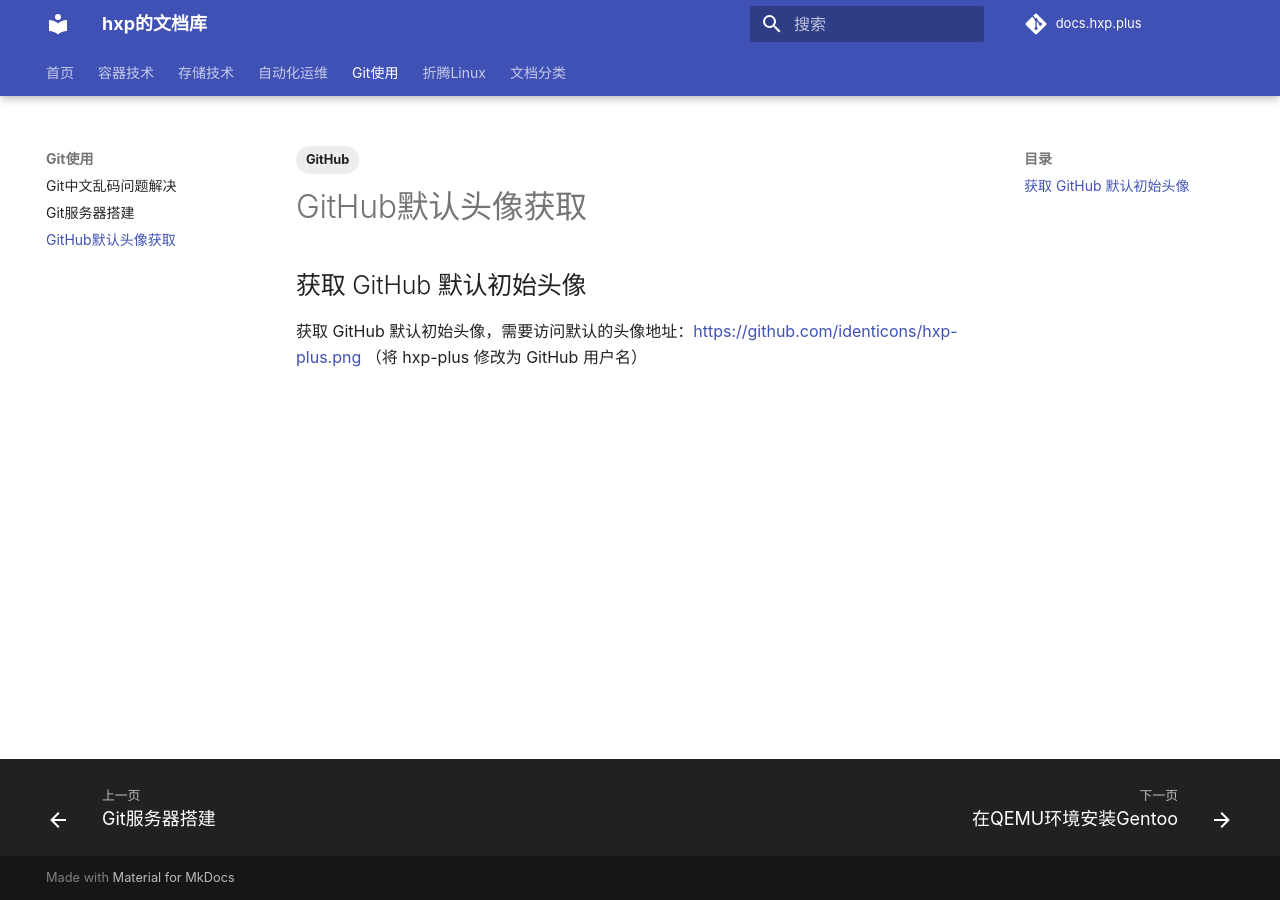
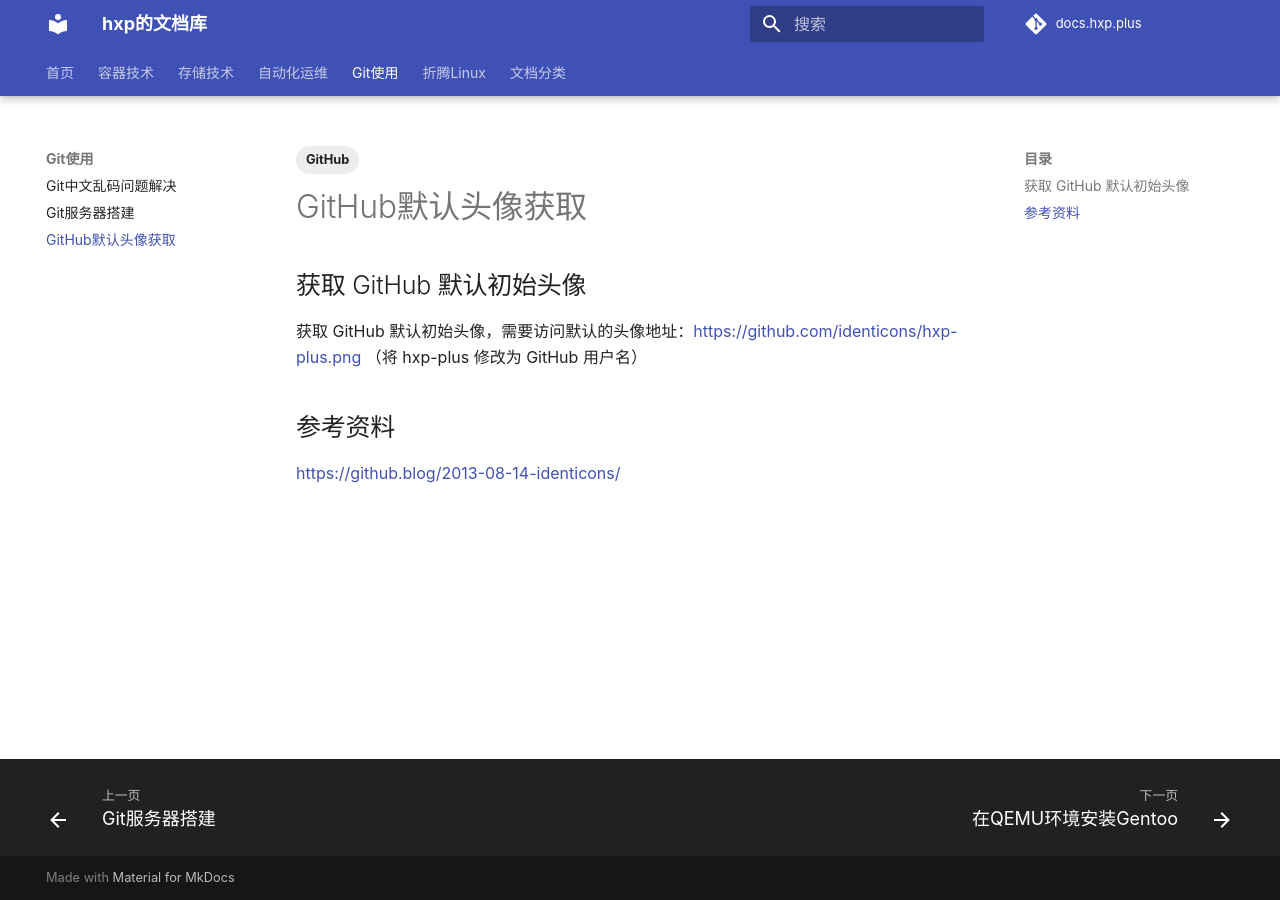
Before and after one commit to hxp-plus/docs.hxp.plus, an MkDocs documentation site: the page built from docs/Git使用/GitHub默认头像获取.md, in a window 1280 px wide. Built offline with MkDocs 1.6.1 and Material for MkDocs 9.7.7, drawn with Linux system fonts in a browser that asks for light colours; plug-ins that fetch from the network failed and are left out; comment, search, counter and statistics services are not loaded.

Commit message:
docs/Git使用/GitHub默认头像获取.md

```diff
--- a/docs/Git使用/GitHub默认头像获取.md
+++ b/docs/Git使用/GitHub默认头像获取.md
@@ -6,3 +6,7 @@
 ## 获取 GitHub 默认初始头像
 
 获取 GitHub 默认初始头像，需要访问默认的头像地址：<https://github.com/identicons/hxp-plus.png> （将 hxp-plus 修改为 GitHub 用户名）
+
+## 参考资料
+
+<https://github.blog/2013-08-14-identicons/>
```
Also changed, not shown: docs/Git使用/Git中文乱码问题解决.md (+1 -1 lines).
